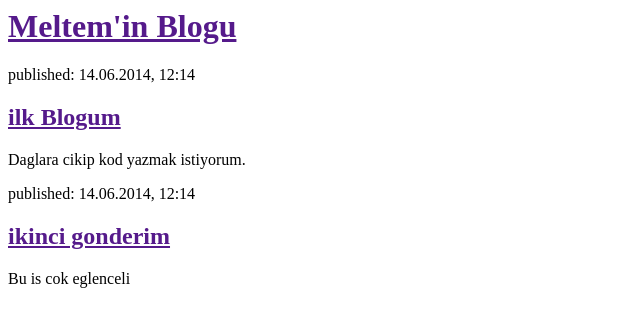
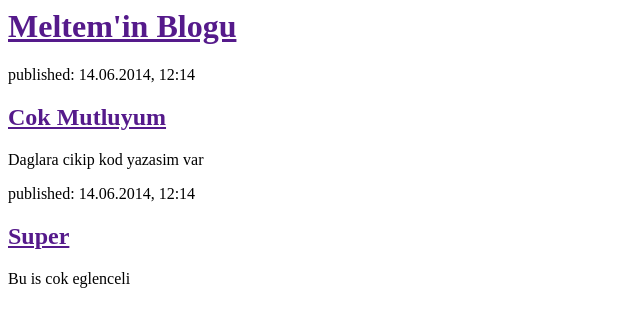
Before and after one commit to metlem/my-first-blog, a Django app: page / in a window 1280 px wide. Shown: the top 327 px of the page, without its empty margins (0-640 px from the left). Run offline with Django 3.2, Linux system fonts and the light colour scheme.

Commit message:
Site icin HTML dosyasını degistirdim.

```diff
--- a/blog/templates/blog/post_list.html
+++ b/blog/templates/blog/post_list.html
@@ -9,13 +9,13 @@
 
         <div>
             <p>published: 14.06.2014, 12:14</p>
-            <h2><a href="">ilk Blogum</a></h2>
-            <p>Daglara cikip kod yazmak istiyorum.</p>
+            <h2><a href="">Cok Mutluyum</a></h2>
+            <p>Daglara cikip kod yazasim var</p>
         </div>
 
         <div>
             <p>published: 14.06.2014, 12:14</p>
-            <h2><a href="">ikinci gonderim</a></h2>
+            <h2><a href="">Super</a></h2>
             <p>Bu is cok eglenceli</p>
         </div>
     </body>
```
